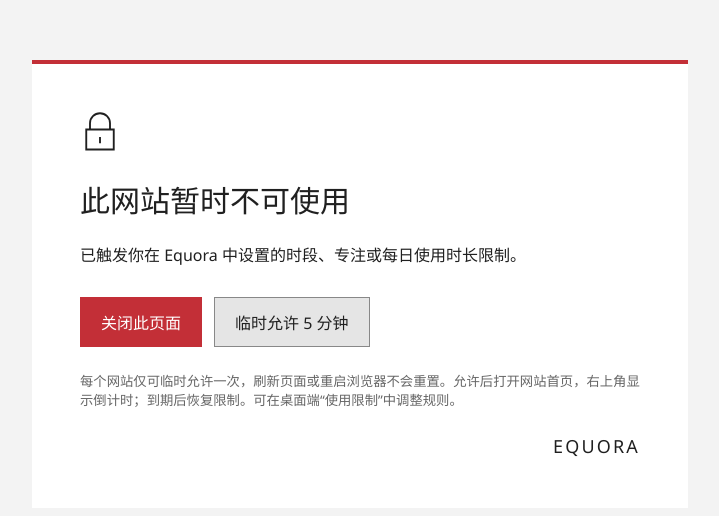
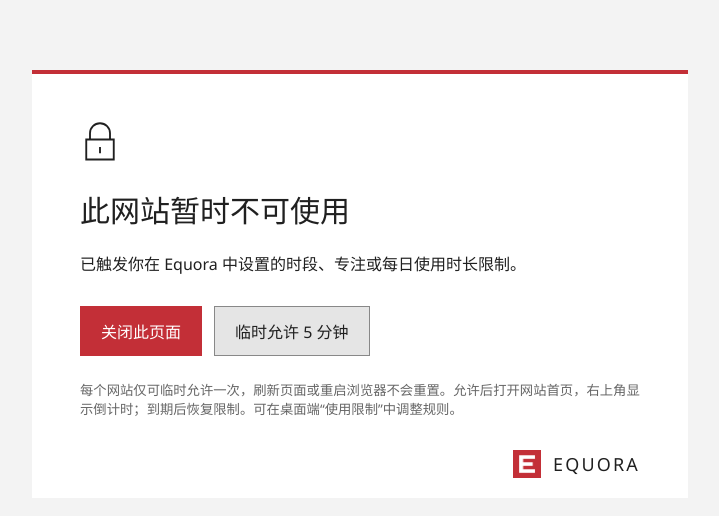
Before and after one commit to Furina-1314/Equora, a browser extension: page extension/Equora.BrowserExtension/blocked.html in a window 1280 px wide. Shown: the part 116-632 px from the top of the page, without its empty margins (280-999 px from the left). Drawn offline with Linux system fonts and the light colour scheme.

Commit message:
style: retain extension icons and lower blocked-page branding

```diff
--- a/extension/Equora.BrowserExtension/blocked.html
+++ b/extension/Equora.BrowserExtension/blocked.html
@@ -3,14 +3,15 @@
 <style>
 :root { color-scheme: light dark; font-family: 'Segoe UI','Microsoft YaHei',sans-serif; }
 body { margin:0; min-height:100vh; display:grid; place-items:center; background:#f3f3f3; color:#202020; }
-main { max-width:560px; padding:48px; background:#fff; border-top:4px solid #c32f37; }
+main { max-width:560px; padding:48px 48px 20px; background:#fff; border-top:4px solid #c32f37; }
 svg { width:40px; height:40px; fill:none; stroke:currentColor; stroke-width:1.5; }
 h1 { font-weight:400; font-size:30px; } p { line-height:1.7; } #domain { font-size:20px; overflow-wrap:anywhere; }
 .actions { display:flex; flex-wrap:wrap; gap:12px; margin-top:28px; }
 button { border:1px solid #888; border-radius:0; padding:12px 20px; font:inherit; background:#e5e5e5; color:#202020; cursor:pointer; }
 button:first-child { background:#c32f37; color:white; border-color:#c32f37; } small { display:block; margin-top:24px; color:#666; }
 button:disabled { opacity:.55; cursor:default; }
-.brand-footer { display:flex; justify-content:flex-end; margin-top:24px; }
+.brand-footer { display:flex; align-items:center; justify-content:flex-end; gap:12px; margin-top:32px; }
+.brand-footer img { width:28px; height:28px; }
 .app-wordmark { font-family:"Segoe UI Variable","Segoe UI",sans-serif; font-size:18px; font-weight:400; letter-spacing:.12em; line-height:1.5; white-space:nowrap; }
 @media(prefers-color-scheme:dark) { body { background:#202020; color:#eee; } main { background:#2b2b2b; } small { color:#bbb; } }
 </style></head><body><main>
@@ -19,5 +20,5 @@
 <div class="actions"><button id="back">关闭此页面</button><button id="allow">临时允许 5 分钟</button></div>
 <p id="feedback" role="status"></p>
 <small>每个网站仅可临时允许一次，刷新页面或重启浏览器不会重置。允许后打开网站首页，右上角显示倒计时；到期后恢复限制。可在桌面端“使用限制”中调整规则。</small>
-<footer class="brand-footer"><span class="app-wordmark">EQUORA</span></footer>
+<footer class="brand-footer"><img src="icon128.png" alt=""><span class="app-wordmark">EQUORA</span></footer>
 </main><script src="policy.js"></script><script src="blocked.js"></script></body></html>
```
Also changed, not shown: extension/Equora.BrowserExtension/popup.html (+3 -2 lines), 1 other file.
